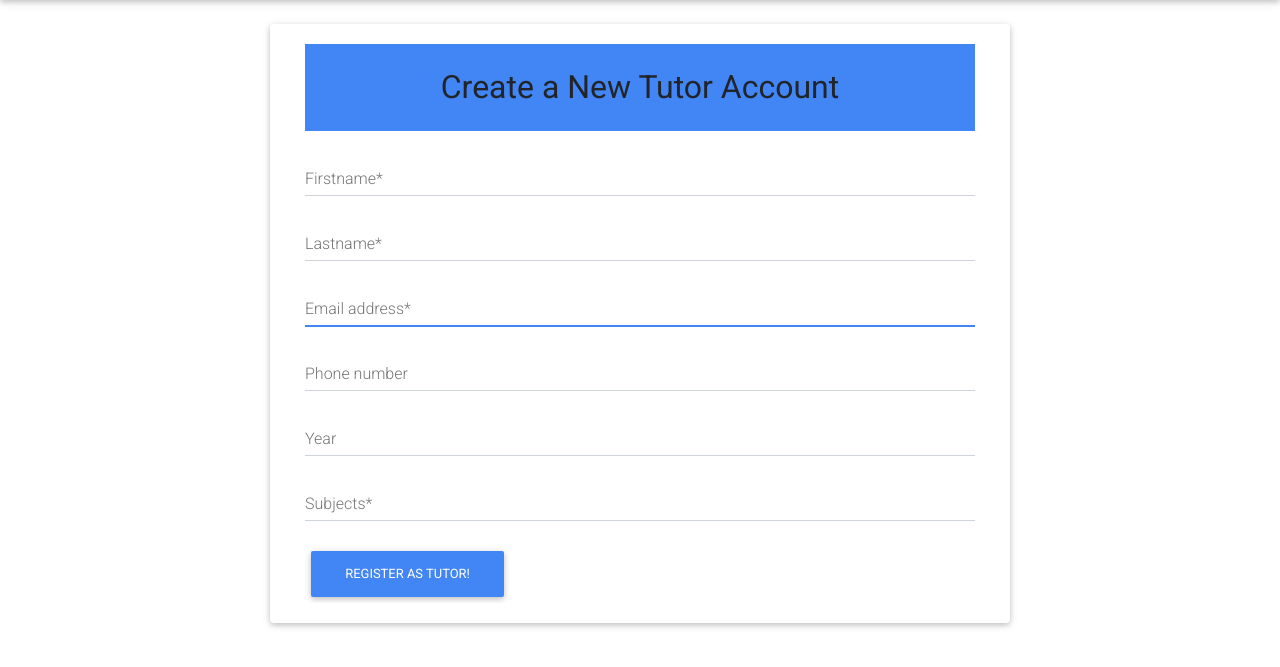
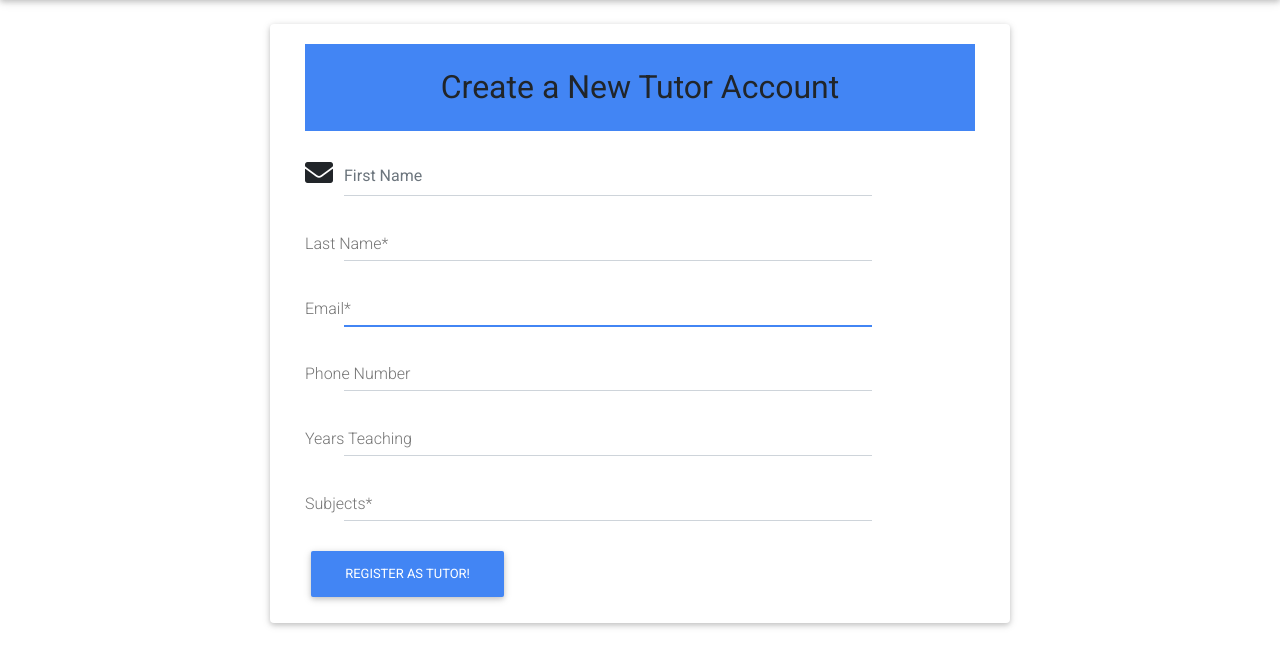
Before and after one commit to jqn-development/tutorius-django, a Django app: page /home/register_tutor/ in a window 1280 px wide. Shown: the part 74-741 px from the top of the page. Run offline with Django 3.2, Linux system fonts and the light colour scheme; some libraries are stand-ins or nearby versions.

Commit message:
Completed material form

```diff
--- a/FindTutors/forms.py
+++ b/FindTutors/forms.py
@@ -7,6 +7,7 @@ from crispy_forms.helper import FormHelper
 from crispy_forms.layout import Layout, Div, Submit, HTML, Button, Row, Field
 from crispy_forms import bootstrap
 from django.utils.translation import gettext_lazy as _
+from crispy_forms.bootstrap import AppendedText, PrependedText, FormActions
 
 
 # Creating a Central Registration Form that will work for both Tutor and Tutee (set Booleans in view)
@@ -65,29 +66,27 @@ class RegisterForm(UserCreationForm):
 
 
 class TutorUserSignUpForm(UserCreationForm):
+    def __init__(self, *args, **kwargs):
+        super(TutorUserSignUpForm, self).__init__(*args, **kwargs)
+        self.helper = FormHelper()
+        self.helper = FormHelper()
+        self.fields['firstname'].label = ""
+        self.helper.field_class = "md-form col-lg-10 ml-4"
+        self.helper.layout = Layout(Field('firstname', css_class="col-lg-12", placeholder="First Name"), 'lastname', 'email',
+                                    'phone_number', 'year', 'subjects',)
+        self.helper.all().wrap(Div, css_class="md-form")
+        self.helper.layout[0].append(
+            HTML('<i class="fa fa-envelope prefix envelope"></i>'))
+
     class Meta:
         model = TUser
         fields = ('firstname', 'lastname', 'email',
                   'phone_number', 'year', 'subjects')
-
-    def __init__(self, *args, **kwargs):
-        super().__init__(*args, **kwargs)
-        self.helper = FormHelper()
-        self.helper.form_method = 'post'
-        self.helper.label_class = "font-weight-light"
-        self.helper.layout = Layout(
-            Field(
-                'firstname',
-                wrapper_class="md-form",
-            ),
-            Field('lastname', wrapper_class="md-form"),
-            Field('email', wrapper_class="md-form"),
-            Field('phone_number', wrapper_class="md-form"),
-            Field('year', wrapper_class="md-form"),
-            Field('subjects', wrapper_class="md-form"),
-            Submit('submit', ' Register As Tutor!')
-
-        )
+        labels = {
+            'firstname': 'First Name',
+            'lastname': 'Last Name', 'email': 'Email',
+            'phone_number': 'Phone Number', 'year': 'Years Teaching', 'subjects': 'Subjects'
+        }
 
 
 class TuteeUserSignUpForm(UserCreationForm):
--- a/FindTutors/static/FindTutors/style.css
+++ b/FindTutors/static/FindTutors/style.css
@@ -34,3 +34,8 @@ p {
 .light-background {
   background-color: white;
 }
+
+/* #id_firstname::before {
+  font-family: FontAwesome;
+  content: "\f368";
+} */
--- a/FindTutors/templates/FindTutors/tutor_signup.html
+++ b/FindTutors/templates/FindTutors/tutor_signup.html
@@ -13,7 +13,14 @@
             Create a New Tutor Account
           </h2>
         </div>
-        {% crispy form %}
+        <form method="post">
+            {% csrf_token %}
+            <!-- Fields -->
+            {% crispy form %}
+            <button type="submit" class="btn btn-primary">
+              Register As Tutor!
+            </button>
+        </form>
       </div>
     </div>
   </div>
```
Also changed, not shown: requirements.txt (+8 -0 lines).
